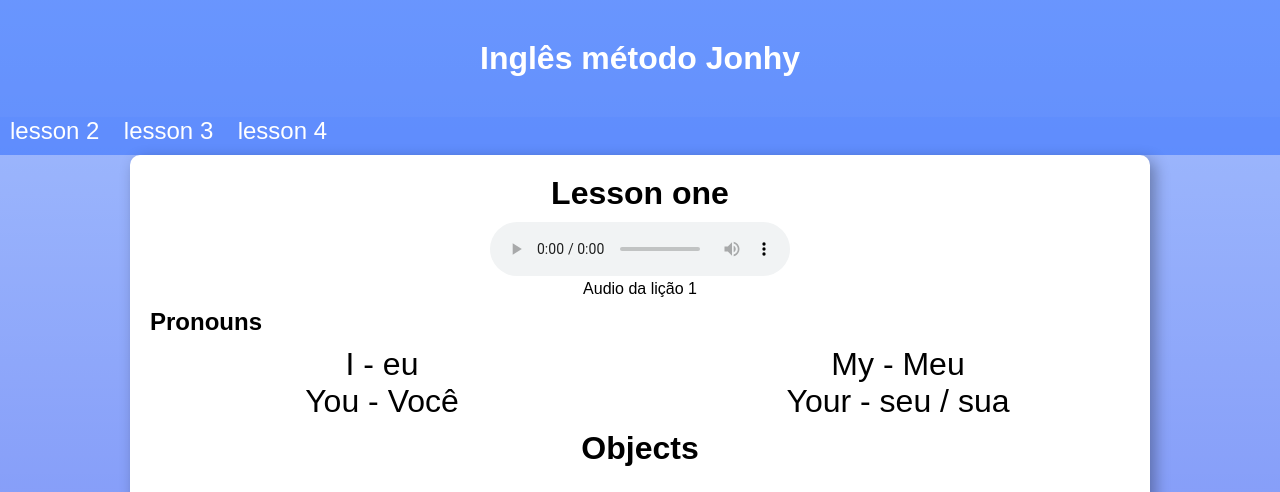
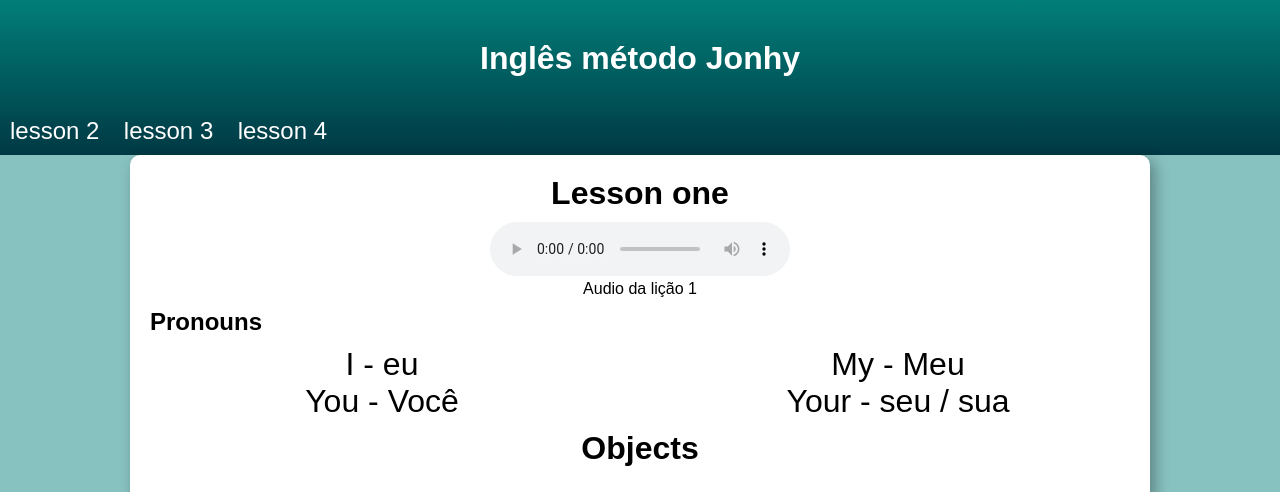
Before and after one commit to jonhysantos/Projetoingles, a plain HTML site: page index.html in a window 1280 px wide. Shown: the top 492 px of the page. Drawn offline with Linux system fonts and the light colour scheme.

Commit message:
atualizando cores

```diff
--- a/style.css
+++ b/style.css
@@ -6,17 +6,17 @@
     padding: 0px;
 }
 header {
-
+    background-image: linear-gradient(#027e78,#003a45);
 }
 header > h1  {
-background-color: #004cfc5b;
+    font-family: Arial, Helvetica, sans-serif;
 color: white;
 padding: 40px;
 border: 20px;
 }
 
 body {
-    background-image: linear-gradient(to bottom, #004cfc5c,#0009E0);
+    background-color: #027e7877;
     font-family: Arial, Helvetica, sans-serif;
     color: rgb(0, 0, 0);
 }
@@ -25,7 +25,7 @@ h1 {
     color: black;
 }
 nav {
-    background-color: #004cfc62;
+    background-color: #003a4515;
     padding-bottom: 10px;
 }
 nav > a {
```
